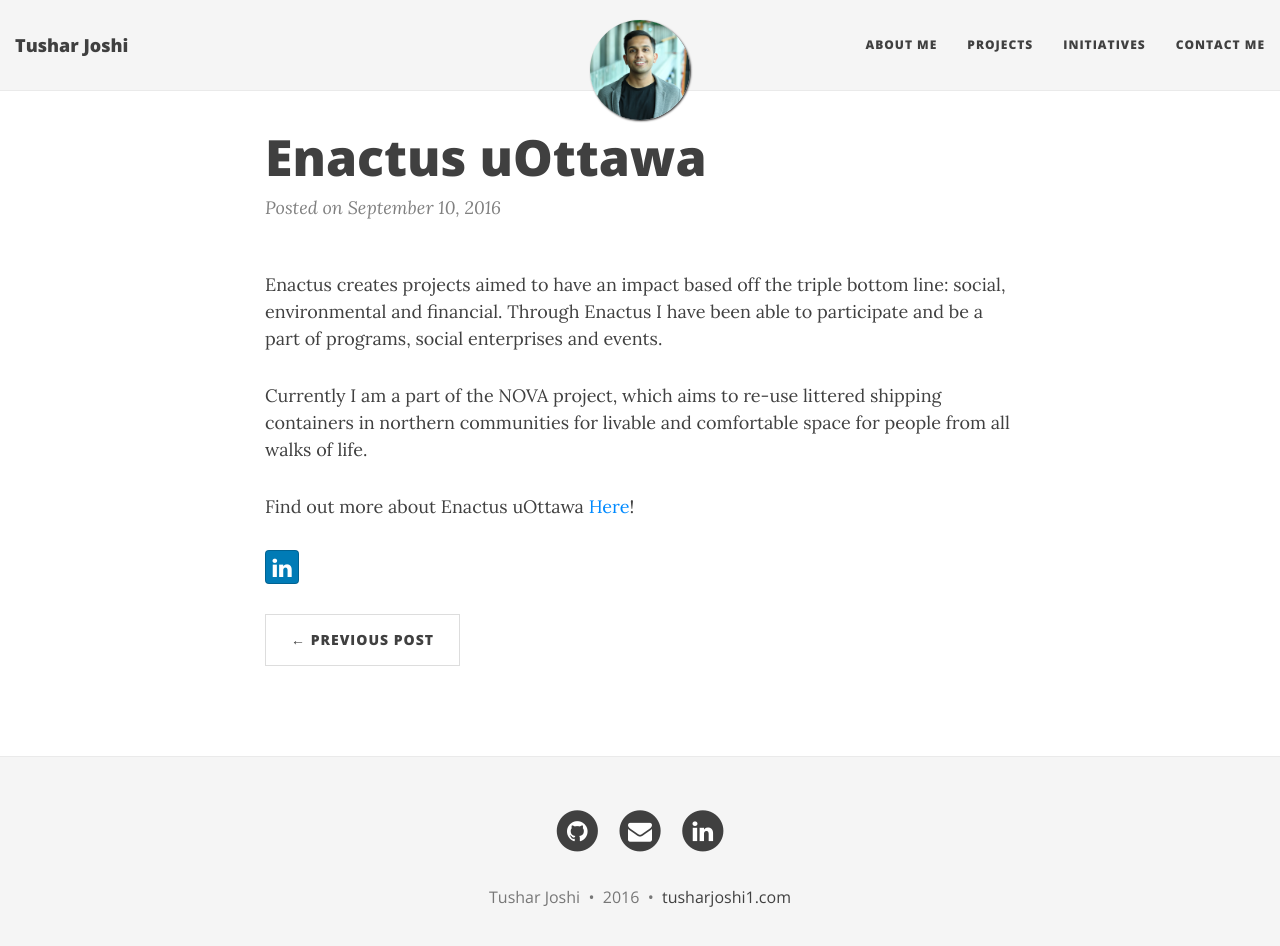
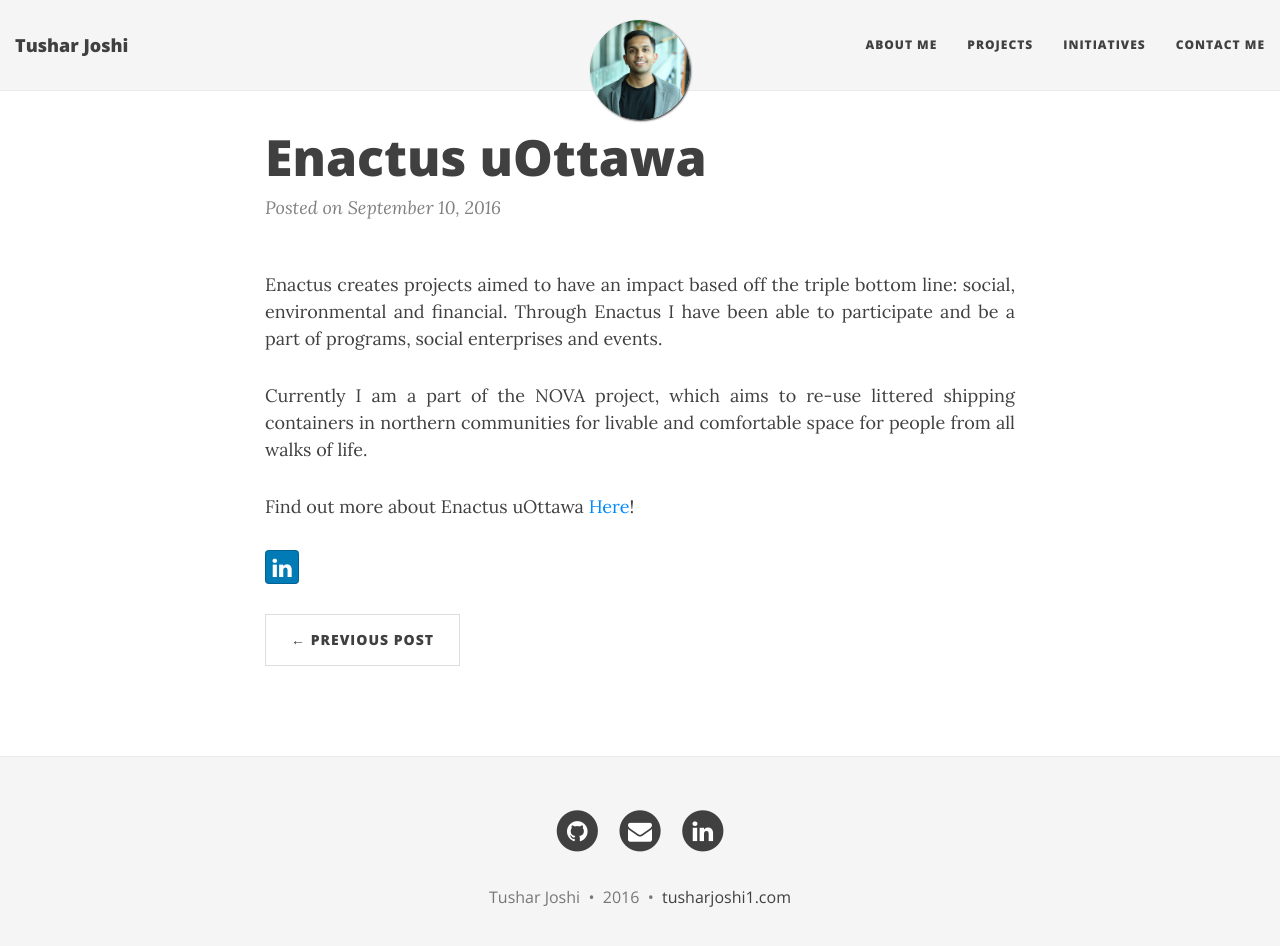
Before and after one commit to tusharjoshi1/tusharjoshi1.github.io, a Jekyll site: the page built from _posts/initiatives/2016-09-10-enactus.md, in a window 1280 px wide and 959 px high. Shown: the top 946 px of the window. Built offline with Jekyll 4.4.1, drawn with Linux system fonts in a browser that asks for light colours; nearby versions of some CDN libraries.

Commit message:
Update 2016-09-10-enactus.md

```diff
--- a/_posts/initiatives/2016-09-10-enactus.md
+++ b/_posts/initiatives/2016-09-10-enactus.md
@@ -4,8 +4,8 @@
 category: initiative
 ---
 
-Enactus creates projects aimed to have an impact based off the triple bottom line: social, environmental and financial. Through Enactus I have been able to participate and be a part of programs, social enterprises and events.
+<p align="justify">Enactus creates projects aimed to have an impact based off the triple bottom line: social, environmental and financial. Through Enactus I have been able to participate and be a part of programs, social enterprises and events. </p>
 
-Currently I am a part of the NOVA project, which aims to re-use littered shipping containers in northern communities for livable and comfortable space for people from all walks of life.
+<p align="justify">Currently I am a part of the NOVA project, which aims to re-use littered shipping containers in northern communities for livable and comfortable space for people from all walks of life.</p>
 
-Find out more about Enactus uOttawa  <a href="http://www.enactusuottawa.ca/">Here</a>!
+<p align="justify">Find out more about Enactus uOttawa  <a href="http://www.enactusuottawa.ca/">Here</a>!</p>
```
